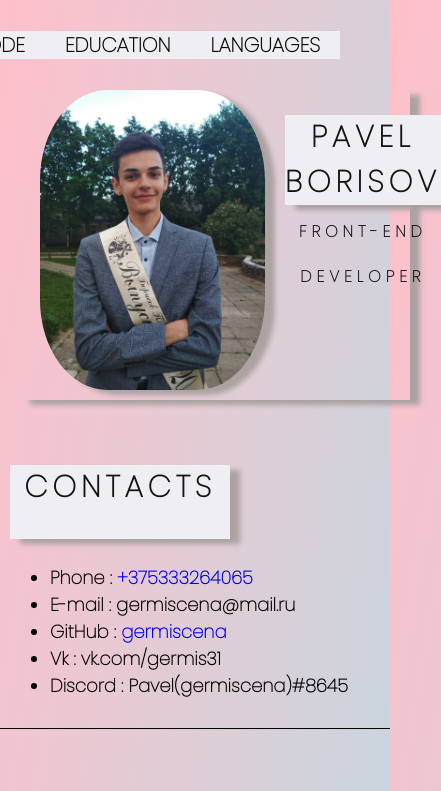
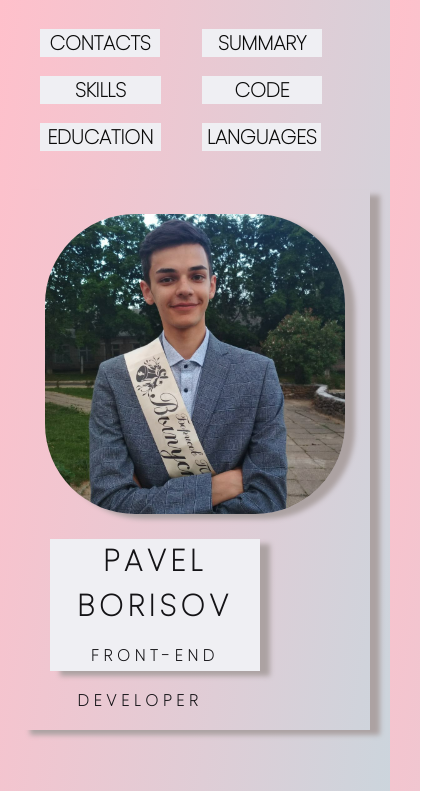
Before and after one commit to germiscena/rsschool-cv, a plain HTML site: page index.html in a window 390 px wide. Shown: the top 791 px of the page, 441 px wide, since content can reach past the window. Drawn offline with Linux system fonts and the light colour scheme.

Commit message:
feat:add information to cv

```diff
--- a/index.html
+++ b/index.html
@@ -19,12 +19,12 @@
       <div class="container">
         <nav class="nav">
           <ul class="nav-list">
-            <li class="nav-item"><a href="#contacts" class="nav-link">Contacts</a></li>
-            <li class="nav-item"><a href="#summary" class="nav-link">Summary</a></li>
-            <li class="nav-item"><a href="#skills" class="nav-link">Skills</a></li>
-            <li class="nav-item"><a href="#code" class="nav-link">Code</a></li>
-            <li class="nav-item"><a href="#education" class="nav-link">Education</a></li>
-            <li class="nav-item"><a href="#languages" class="nav-link">Languages</a></li>
+            <li class="nav-item"><a href="#contacts" class="nav-link1">Contacts</a></li>
+            <li class="nav-item"><a href="#summary" class="nav-link2">Summary</a></li>
+            <li class="nav-item"><a href="#skills" class="nav-link3">Skills</a></li>
+            <li class="nav-item"><a href="#code" class="nav-link4">Code</a></li>
+            <li class="nav-item"><a href="#education" class="nav-link5">Education</a></li>
+            <li class="nav-item"><a href="#languages" class="nav-link6">Languages</a></li>
           </ul>
         </nav>
       </div>
@@ -33,7 +33,7 @@
       <div class="main-container">
         <section class="section-profile" id="profile">
           <img src="./assets/img/avatar.jpg" alt="avatar" class="avatar" />
-          <h1 class="section-title">
+          <h1 class="section-name">
             Pavel Borisov <br /><span class="sign">Front-end developer</span>
           </h1>
         </section>
@@ -94,7 +94,7 @@
     <footer>
       <div class="container">
         <p class="footer-inside">
-          © 2022 <a href="https://github.com/germiscena" class="contacts">germiscena</a>
+          © 2022 <a href="https://github.com/germiscena" class="contacts-footer">germiscena</a>
           <a href="https://rs.school/js/" class="rss"></a>
         </p>
       </div>
--- a/style.css
+++ b/style.css
@@ -33,7 +33,62 @@ html {
   scroll-behavior: smooth;
 }
 
-.nav-link {
+.nav-link1 {
+  padding: 0 20px;
+  line-height: 50px;
+  transition: 0.4s;
+  text-transform: uppercase;
+  text-decoration: none;
+  color: rgb(10, 10, 10);
+  font-weight: 900;
+  background-color: rgb(239, 239, 243);
+}
+
+.nav-link2 {
+  padding: 0 20px;
+  line-height: 50px;
+  transition: 0.4s;
+  text-transform: uppercase;
+  text-decoration: none;
+  color: rgb(10, 10, 10);
+  font-weight: 900;
+  background-color: rgb(239, 239, 243);
+}
+
+.nav-link3 {
+  padding: 0 20px;
+  line-height: 50px;
+  transition: 0.4s;
+  text-transform: uppercase;
+  text-decoration: none;
+  color: rgb(10, 10, 10);
+  font-weight: 900;
+  background-color: rgb(239, 239, 243);
+}
+
+.nav-link4 {
+  padding: 0 20px;
+  line-height: 50px;
+  transition: 0.4s;
+  text-transform: uppercase;
+  text-decoration: none;
+  color: rgb(10, 10, 10);
+  font-weight: 900;
+  background-color: rgb(239, 239, 243);
+}
+
+.nav-link5 {
+  padding: 0 20px;
+  line-height: 50px;
+  transition: 0.4s;
+  text-transform: uppercase;
+  text-decoration: none;
+  color: rgb(10, 10, 10);
+  font-weight: 900;
+  background-color: rgb(239, 239, 243);
+}
+
+.nav-link6 {
   padding: 0 20px;
   line-height: 50px;
   transition: 0.4s;
@@ -54,12 +109,6 @@ html {
   width: 50%;
   padding: 40px 10px;
   border-bottom: 1px solid #000;
-}
-
-@media (max-width: 768px) {
-  .section {
-    width: 100%;
-  }
 }
 
 .section-title {
@@ -121,12 +170,10 @@ footer {
   margin: 10px 10px;
 }
 
-.logo {
-  width: 10%;
-  height: 10%;
+.contacts {
+  text-decoration: none;
 }
-
-.contacts {
+.contacts-footer {
   text-decoration: none;
 }
 
@@ -134,3 +181,111 @@ a:hover {
   color: rgb(0, 0, 0);
   transition: color 0.5s;
 }
+
+.rss {
+  width: 121px;
+  height: 45px;
+  background-image: url(assets/img/rs_school_js.ico);
+  background-size: contain;
+  background-repeat: no-repeat;
+}
+
+.section-name {
+  font-size: 30px;
+  font-weight: 600;
+  text-transform: uppercase;
+  letter-spacing: 5px;
+  color: #141316;
+  margin-right: 150px;
+  background-color: rgb(239, 239, 243);
+  height: 30%;
+  text-align: center;
+  box-shadow: 10px 5px 5px rgb(172, 162, 162);
+}
+
+@media (max-width: 768px) {
+  * {
+    width: 100%;
+    margin-right: 30px;
+  }
+  .nav-item {
+    flex-wrap: wrap;
+    padding: 0px;
+    margin: 0px;
+    width: 110px;
+    height: 30px;
+  }
+  .nav-link1 {
+    margin: 0;
+    padding: 0 9.5px;
+    line-height: 0px;
+  }
+  .nav-link2 {
+    margin: 0;
+    padding: 0 16px;
+    line-height: 0px;
+  }
+  .nav-link3 {
+    margin: 0;
+    padding: 0 35px;
+    line-height: 0px;
+  }
+  .nav-link4 {
+    margin: 0;
+    padding: 0 32.5px;
+    line-height: 0px;
+  }
+  .nav-link5 {
+    margin: 0;
+    padding: 0 7.5px;
+    line-height: 0px;
+  }
+  .nav-link6 {
+    margin: 0;
+    padding: 0 5px;
+    line-height: 0px;
+  }
+
+  .nav-list {
+    flex-direction: row;
+    flex-wrap: wrap;
+    justify-content: space-between;
+    padding-right: 20%;
+    width: 100%;
+    height: 140px;
+  }
+  .contacts-footer {
+    text-align: center;
+    width: 110px;
+    margin: 0;
+  }
+
+  .header {
+    padding-right: 0px;
+  }
+
+  .section-name {
+    height: 25%;
+    margin-left: 20%;
+    width: 60%;
+    align-items: baseline;
+  }
+  .section {
+    width: 100%;
+  }
+  .section-title {
+    height: 25%;
+    margin-left: 20%;
+    width: 60%;
+    align-items: baseline;
+  }
+  .container {
+    width: 100%;
+    padding-bottom: 10px;
+  }
+  .section-profile {
+    flex-direction: column;
+    align-items: center;
+    justify-content: center;
+  }
+}
```
